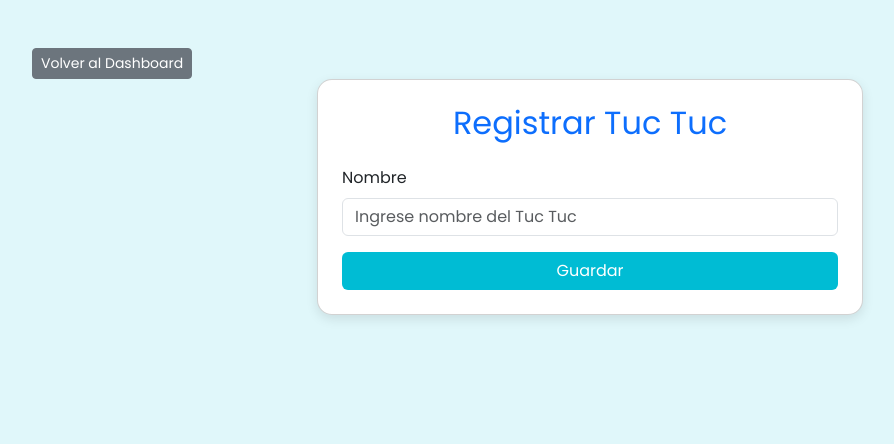
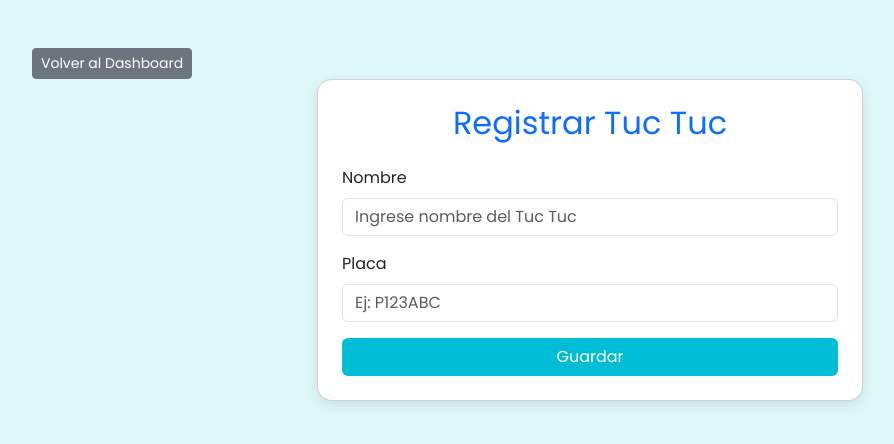
Before and after one commit to Navilaa20/viajes_asamblea, a Flask app: page /registrar_tuctuc in a window 1280 px wide. Shown: the top 444 px of the page, without its empty margins (50-944 px from the left). Run offline with Flask 3, Linux system fonts and the light colour scheme; a user stored in the database is signed in.

Commit message:
Agregando al registro la placa

```diff
--- a/app.py
+++ b/app.py
@@ -67,7 +67,14 @@ def registrar_tuctuc():
         return "Acceso denegado"
     if request.method == "POST":
         nombre = request.form["nombre"]
+        placa = request.form["placa"].strip().upper()
         token = str(uuid.uuid4())
+
+        # Verificar si la placa ya existe
+        if TucTuc.query.filter_by(placa=placa).first():
+            flash("La placa ya está registrada")
+            return redirect(url_for("registrar_tuctuc"))
+
         nuevo = TucTuc(nombre=nombre, qr_token=token)
         db.session.add(nuevo)
         db.session.commit()
@@ -79,7 +86,7 @@ def registrar_tuctuc():
 @login_required
 def qr(id):
     tuctuc = TucTuc.query.get_or_404(id)
-    # URL pública de tu app
+    # URL pública para el QR
     qr_url = f"https://viajes-asamblea.onrender.com/viaje/{tuctuc.qr_token}"
 
     img = qrcode.make(qr_url)
--- a/models.py
+++ b/models.py
@@ -12,6 +12,7 @@ class User(UserMixin, db.Model):
 class TucTuc(db.Model):
     id = db.Column(db.Integer, primary_key=True)
     nombre = db.Column(db.String(100), nullable=False)
+    placa = db.Column(db.String(15), unique=True, nullable=False)
     qr_token = db.Column(db.String(200), unique=True, nullable=False)
 
 class Viaje(db.Model):
--- a/templates/registrar_tuctuc.html
+++ b/templates/registrar_tuctuc.html
@@ -10,6 +10,10 @@
           <label class="form-label">Nombre</label>
           <input name="nombre" class="form-control" placeholder="Ingrese nombre del Tuc Tuc">
         </div>
+        <div class="mb-3">
+          <label class="form-label">Placa</label>
+          <input name="placa" class="form-control" placeholder="Ej: P123ABC" required>
+        </div>
         <div class="d-grid">
           <button type="submit" class="btn btn-turquesa">Guardar</button>
         </div>
```
